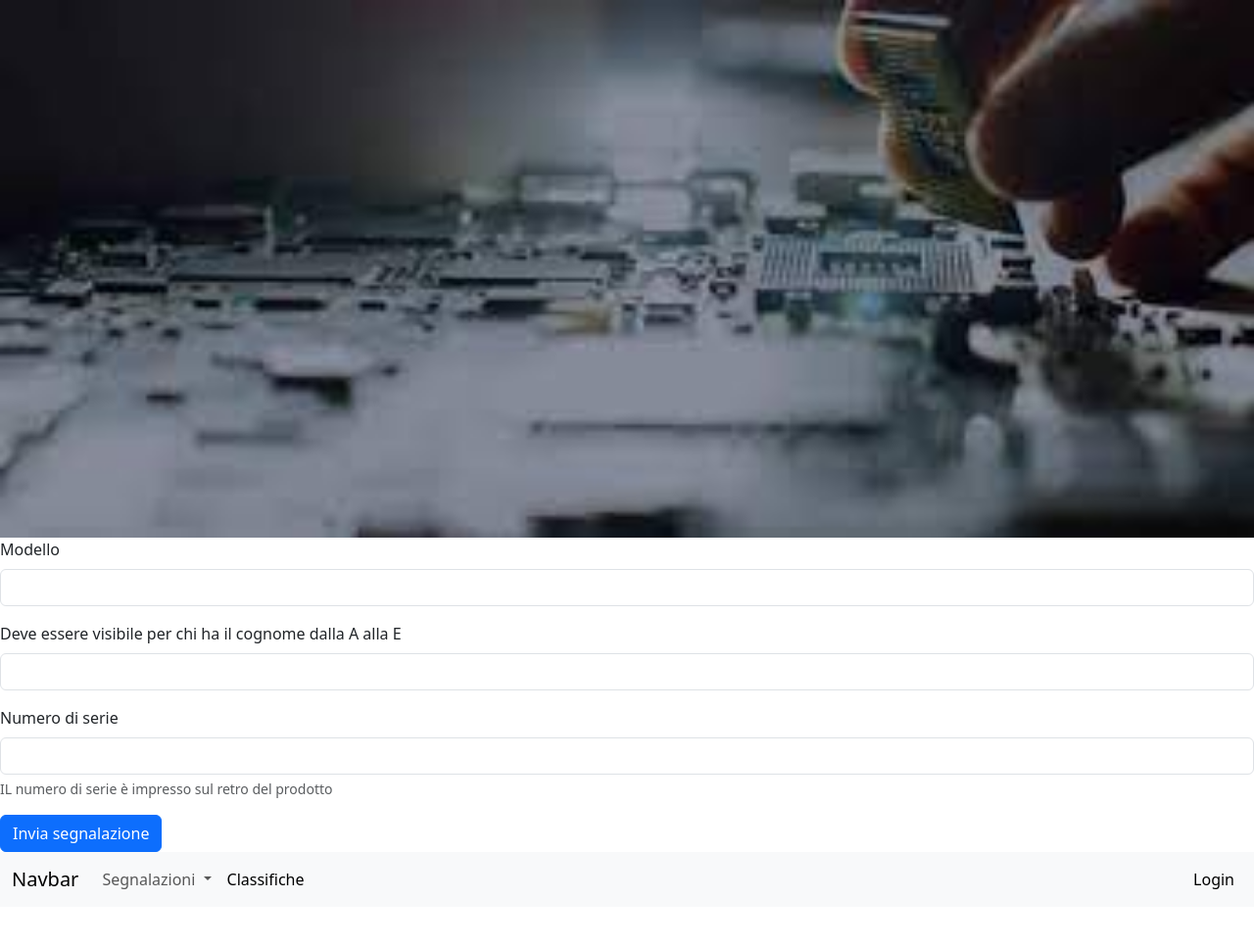
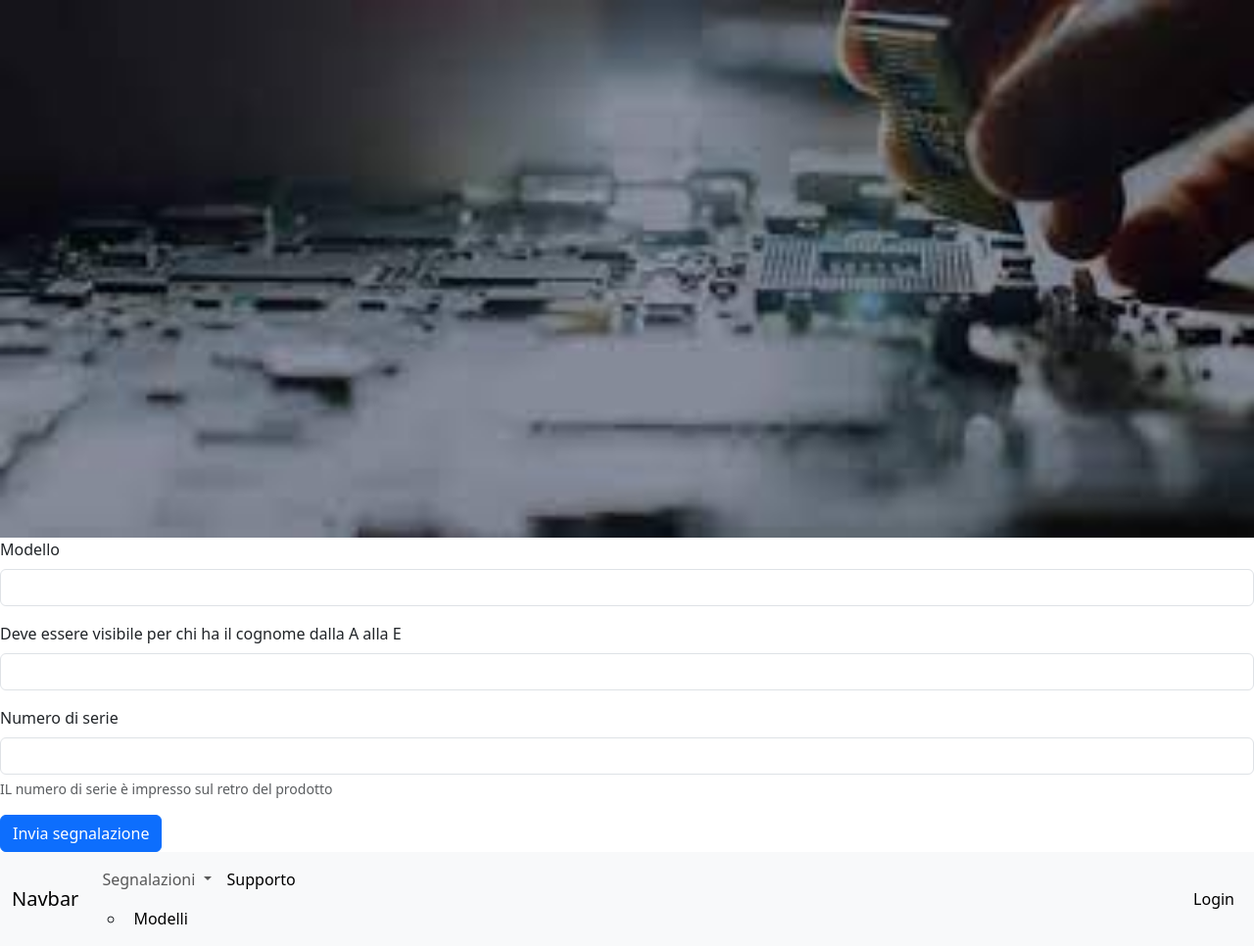
Before and after one commit to IVANEPISCOPO/CACCIA-AL-TESORO, a website: page VerificaBootstrap1.html in a window 1280 px wide. Shown: the whole page at 98% size. Before the commit the page ends 926 px from the top, so only its background shows below. Drawn offline with nearby package versions, Linux system fonts and the light colour scheme.

Commit message:
Update VerificaBootstrap1.html

```diff
--- a/VerificaBootstrap1.html
+++ b/VerificaBootstrap1.html
@@ -43,9 +43,13 @@
             <li><a class="dropdown-item" href="#">Risolte</a></li>
             <li><a class="dropdown-item" href="#">Rifiutate</a></li>
           </ul>
-
+          <ul>
             <li class="nav-item">
-             <a class="nav-link active" aria-active="true">Classifiche</a>
+             <a class="nav-link active" aria-active="true">Modelli</a>
+            </li>
+          </ul>
+           <li class="nav-item">
+             <a class="nav-link active" aria-active="true">Supporto</a>
             </li>
           </ul>
            <ul class="navbar-nav">
```
